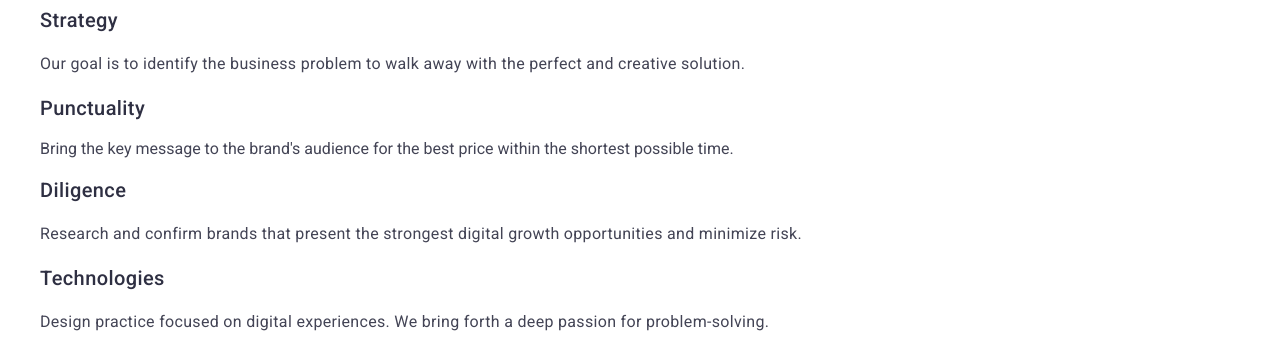
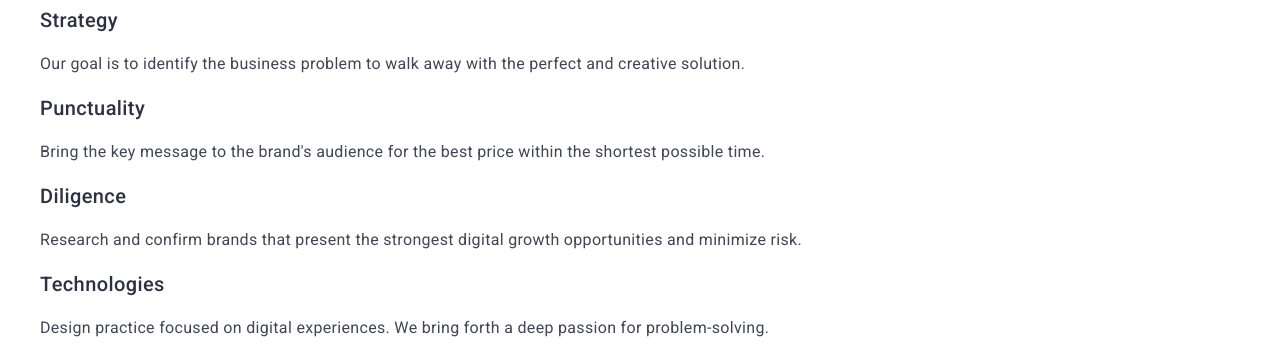
Before and after one commit to Viktoriia-Kudina/goit-markup-hw-02, a plain HTML site: page index.html in a window 1280 px wide. Shown: the part 448-800 px from the top of the page. Drawn offline with nearby package versions, Linux system fonts and the light colour scheme.

Commit message:
add edit

```diff
--- a/index.html
+++ b/index.html
@@ -76,7 +76,7 @@
           </li>
           <li class="item">
             <h3 class="third-title">Punctuality</h3>
-            <p>
+            <p class="paragraph">
               Bring the key message to the brand's audience for the best price
               within the shortest possible time.
             </p>
```
